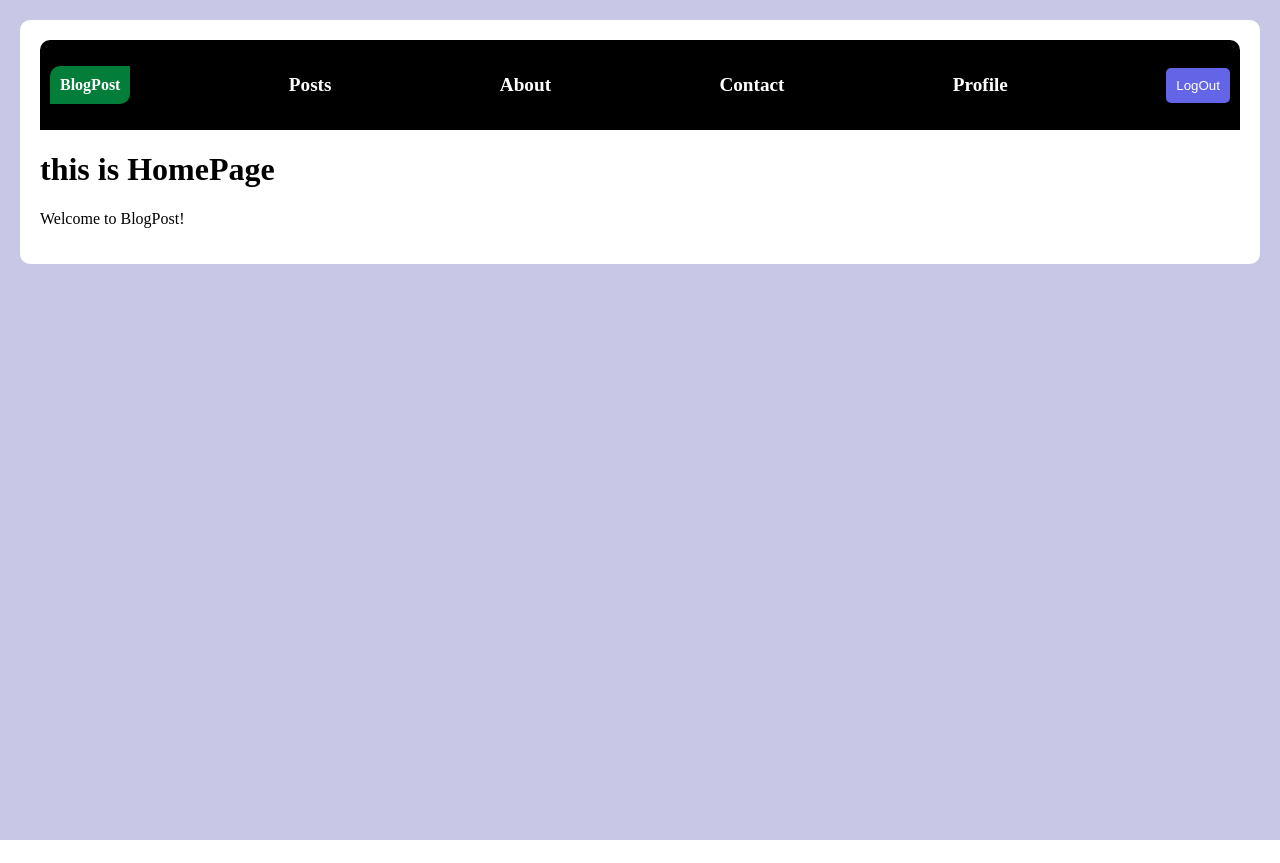
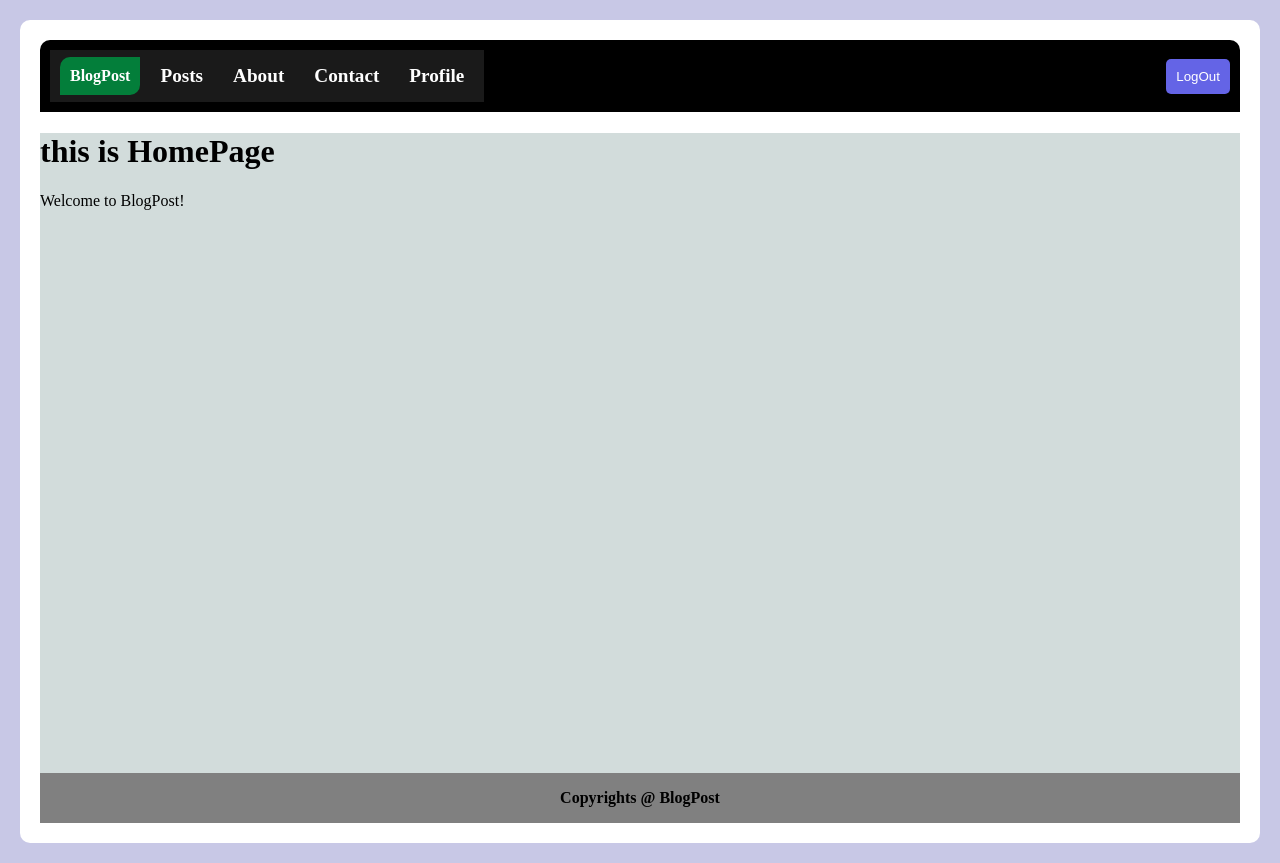
Before and after one commit to RahulGahalaut/client, a React (Create React App) app: page / in a window 1280 px wide. Before the commit the page ends 840 px from the top, so only its background shows below. Built offline with nearby package versions, Linux system fonts and the light colour scheme; sample sign-in values are in the browser's storage.

Commit message:
Add Footer and related features

```diff
--- a/src/components/Contact.js
+++ b/src/components/Contact.js
@@ -15,12 +15,12 @@ export default () => {
         </p>
       </div>
       <div className="developer-contact-container">
-        <a href={process.env.REACT_APP_CONTACT_LINKEDIN}><FaLinkedin className="contact-icon" /></a>
-        <a href={process.env.REACT_APP_CONTACT_GITHUB}><FaGithub className="contact-icon" /></a>
-        <a href={`mailto:${process.env.REACT_APP_CONTACT_EMAIL}`}><FaEnvelope className="contact-icon" /></a>
-        <a href={`tel:${process.env.REACT_APP_CONTACT_PHONE}`}><FaPhone className="contact-icon" /></a>
-        <a href={process.env.REACT_APP_CONTACT_INSTAGRAM}><FaInstagram className="contact-icon" /></a>
-        <a href={process.env.REACT_APP_CONTACT_FACEBOOK}><FaFacebook className="contact-icon" /></a>
+        <a href={process.env.REACT_APP_CONTACT_LINKEDIN} target="_blank"><FaLinkedin className="contact-icon" /></a>
+        <a href={process.env.REACT_APP_CONTACT_GITHUB} target="_blank"><FaGithub className="contact-icon" /></a>
+        <a href={`mailto:${process.env.REACT_APP_CONTACT_EMAIL}`} ><FaEnvelope className="contact-icon" /></a>
+        <a href={`tel:${process.env.REACT_APP_CONTACT_PHONE}`} ><FaPhone className="contact-icon" /></a>
+        <a href={process.env.REACT_APP_CONTACT_INSTAGRAM} target="_blank"><FaInstagram className="contact-icon" /></a>
+        <a href={process.env.REACT_APP_CONTACT_FACEBOOK} target="_blank"><FaFacebook className="contact-icon" /></a>
       </div>
 
     </div>
--- /dev/null
+++ b/src/components/Footer.css
@@ -0,0 +1,7 @@
+footer {
+    height: 50px;
+    display: flex;
+    justify-content: center;
+    align-items: center;
+    background-color: grey;
+}
--- /dev/null
+++ b/src/components/Footer.js
@@ -0,0 +1,9 @@
+import "./Footer.css"
+
+export default () => {
+    return (
+        <footer>
+            <b>Copyrights @ BlogPost</b>
+        </footer>
+    )
+}
--- a/src/components/Protected.css
+++ b/src/components/Protected.css
@@ -2,6 +2,7 @@
   background-color: white;
   border-radius: 10px;
   padding: 20px;
+  min-height: 90vh;
 }
 
 .navbar {
@@ -13,6 +14,18 @@
   align-items: center;
   background: black;
   border-radius: 10px 10px 0 0;
+}
+
+.brand-nav-link-wrapper {
+  display: flex;
+  justify-content: space-between;
+  align-items: center;
+  padding: 5px;
+  background-color: rgba(255, 255, 255, 0.1);
+}
+
+.brand-nav-link-wrapper * {
+  margin: 0 5px;
 }
 
 .navbar-brand {
@@ -39,6 +52,11 @@
 
 .nav-link:hover:not(.active) {
   background-color: rgb(255, 255, 255, 0.1);
+}
+
+main {
+  min-height: 80vh;
+  background-color: rgb(210, 220, 219);
 }
 
 .logout-button {
--- a/src/components/Protected.js
+++ b/src/components/Protected.js
@@ -1,6 +1,7 @@
 import "./Protected.css";
 import { } from "react-icons/fa"
 import { NavLink, Outlet, Navigate, useNavigate } from "react-router-dom";
+import Footer from "./Footer";
 const ProtectedContent = () => {
   const navigateTo = useNavigate()
   const tabs = [
@@ -24,6 +25,7 @@ const ProtectedContent = () => {
   return localStorage.getItem("login-token") ? (
     <div className="content-container">
       <nav className="navbar">
+        <div className="brand-nav-link-wrapper">
           <p className="navbar-brand">BlogPost</p>
           {tabs.map((tab) => {
             return (
@@ -32,11 +34,15 @@ const ProtectedContent = () => {
               </NavLink>
             );
           })}
+        </div>
         <button className="logout-button" onClick={() => { localStorage.removeItem("login-token"); navigateTo("/login") }}>
           LogOut
         </button>
       </nav>
+      <main>
         <Outlet />
+      </main>
+      <Footer />
     </div>
   ) : (
     <Navigate to="/login" />
```
Lines whose indentation alone changed are shown as unchanged.
